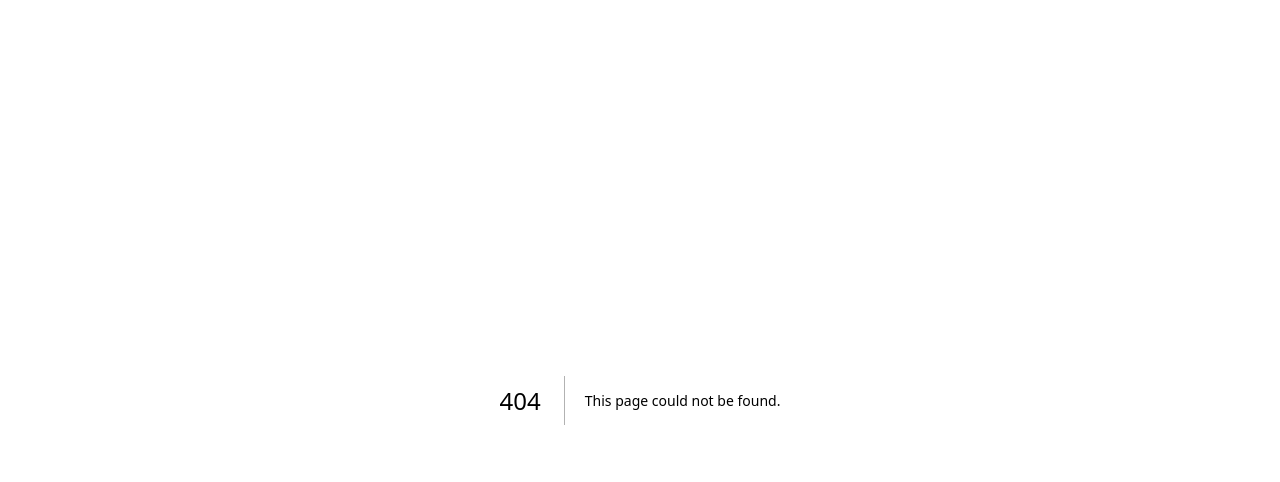
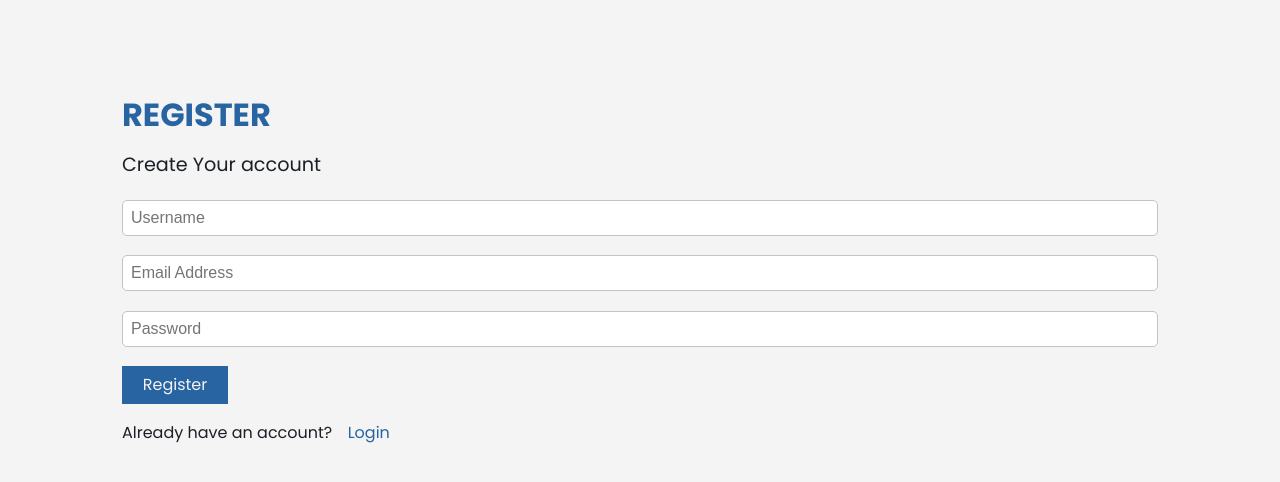
Before and after one commit to geraldDev01/finance-tracker-frontend, a Next.js app: page /register in a window 1280 px wide. Before the commit this address had no page. Shown: the top 482 px of the page. Built offline with nearby package versions, Linux system fonts and the light colour scheme.

Commit message:
feat: adding basic login, register and profile views

```diff
--- a/src/assets/styles/base/common.scss
+++ b/src/assets/styles/base/common.scss
@@ -14,7 +14,7 @@
   font-size: 1.2rem;
   margin-bottom: 1.2rem;
 }
-.text-primary {
+.primary-text {
   color: $primary-color;
 }
 .bold {
@@ -46,10 +46,6 @@
   }
   &-danger {
     @include set-background($danger-color);
-  }
-  &-white {
-    @include set-background($light-color);
-    border: $gray-color 1px solid;
   }
 }
 
@@ -95,3 +91,81 @@
     color: $light-color;
   }
 }
+
+// alerts
+.alert {
+  padding: 0.8rem;
+  margin: 1rem;
+  opacity: 0.9;
+  background: $light-color;
+  color: $dark-color;
+
+  &.alert-primary {
+    @include set-background($primary-color);
+  }
+  &.alert-dark {
+    @include set-background($dark-color);
+  }
+  &.alert-success {
+    @include set-background($success-color);
+  }
+  &.alert-danger {
+    @include set-background($danger-color);
+  }
+}
+
+// badges
+.badge {
+  font-size: 0.8rem;
+  padding: 0.1rem;
+  text-align: center;
+  margin: 0.3rem;
+  background: $light-color;
+  color: $dark-color;
+
+  &.badge-primary {
+    @include set-background($primary-color);
+  }
+  &.badge-dark {
+    @include set-background($dark-color);
+  }
+  &.badge-success {
+    @include set-background($success-color);
+  }
+  &.badge-danger {
+    @include set-background($danger-color);
+  }
+}
+
+.container {
+  max-width: $max-width;
+  margin: auto;
+  overflow: hidden;
+  padding: 0 2rem;
+  margin-top: 6rem;
+  margin-bottom: 3rem;
+}
+
+.form {
+  &-group {
+    margin: 1.2rem 0;
+  }
+
+  input[type="text"],
+  input[type="email"],
+  input[type="password"],
+  input[type="date"],
+  input[type="number"],
+  select,
+  textarea {
+    outline: none;
+    width: 100%;
+    padding: 0.5rem;
+    font-size: 1rem;
+    border: 1px solid $gray-color;
+    border-radius: 5px;
+  }
+  input[type="submit"] {
+    font: inherit;
+  }
+}
--- a/src/assets/styles/base/mixins.scss
+++ b/src/assets/styles/base/mixins.scss
@@ -33,3 +33,25 @@ $spaceAmounts: (1, 2, 3, 4, 5);
   background-color: $color;
   color: set-text-color($color);
 }
+
+//Responsive
+@mixin mediaSm {
+  @media screen and (max-width: 600px) {
+    @content;
+  }
+}
+@mixin mediaMd {
+  @media screen and (min-width: 800px) and (max-width: 979px) {
+    @content;
+  }
+}
+@mixin mediaLg {
+  @media screen and (min-width: 980px) and (max-width: 1170px) {
+    @content;
+  }
+}
+@mixin mediaXl {
+  @media screen and (min-width: 1171px) {
+    @content;
+  }
+}
--- a/src/assets/styles/base/reset.scss
+++ b/src/assets/styles/base/reset.scss
@@ -6,12 +6,12 @@
 body {
   font-family: "Poppins", sans-serif;
   line-height: 1.6;
-  background-color: $dark-color;
-  color: $light-color;
+  background-color: $light-color;
+  color: $dark-color;
 }
+
 a {
   text-decoration: none;
-  color: $light-color;
 }
 ul {
   list-style: none;
--- a/src/assets/styles/base/variables.scss
+++ b/src/assets/styles/base/variables.scss
@@ -1,5 +1,5 @@
 //Colors
-$primary-color: #072f58;
+$primary-color: #2764a1;
 $dark-color: #1b1f26;
 $light-color: #f4f4f4;
 $danger-color: #dc3545;
--- /dev/null
+++ b/src/assets/styles/pages/profile.scss
@@ -0,0 +1,12 @@
+.profile-grid {
+  .profile-top {
+    display: flex;
+    flex-direction: column;
+    align-items: center;
+    justify-content: center;
+    text-align: center;
+    img {
+      width: 250px;
+    }
+  }
+}
--- a/src/assets/styles/styles.scss
+++ b/src/assets/styles/styles.scss
@@ -8,4 +8,5 @@
 
 
 //Pages
+@import "./pages/profile.scss";
 @import "./pages/home.scss";
--- /dev/null
+++ b/src/pages/profile.js
@@ -0,0 +1,30 @@
+import Image from "next/image";
+
+export default function Profile() {
+  return (
+    <section className="container">
+      <div className="profile-grid my-1">
+        <div className="profile-top bg-primary p-2">
+          <Image
+            className="round-img my-1"
+            href="https://www.011global.com/Account/Slices/user-anonymous.png"
+            alt=""
+          />
+          <h1 className="large">Gerald Solano</h1>
+          <p className="lead">user</p>
+        </div>
+
+        <section>
+          <h2 className="text-primary my-1">Historial</h2>
+          <div className="my-1 p-1">
+            <ul>
+              <li className="badge badge-success">Balance: 500 us</li>
+              <li className="badge badge-danger">Date: 19/23/2013</li>
+              <li className="badge badge-dark">expense:400</li>
+            </ul>
+          </div>
+        </section>
+      </div>
+    </section>
+  );
+}
--- /dev/null
+++ b/src/pages/register.js
@@ -0,0 +1,29 @@
+import Link from "next/link";
+
+export default function Login() {
+  return (
+    <section className="container">
+      <h1 className="large primary-text">REGISTER</h1>
+      <p className="lead">
+        <i className="fas fa-user"></i>
+        Create Your account
+      </p>
+      <form className="form">
+        <div className="form-group">
+          <input name="username" type="text" placeholder="Username" />
+        </div>
+        <div className="form-group">
+          <input name="email" type="email" placeholder="Email Address" />
+        </div>
+        <div className="form-group">
+          <input type="password" name="password" placeholder="Password" />
+        </div>
+        <input type="submit" value="Register" className="btn btn-primary" />
+      </form>
+
+      <p className="my-1">
+        Already have an account? <Link className="primary-text" href="/login">Login</Link>
+      </p>
+    </section>
+  );
+}
```
Also changed, not shown: src/pages/login.js (added, +27 -0 lines).
